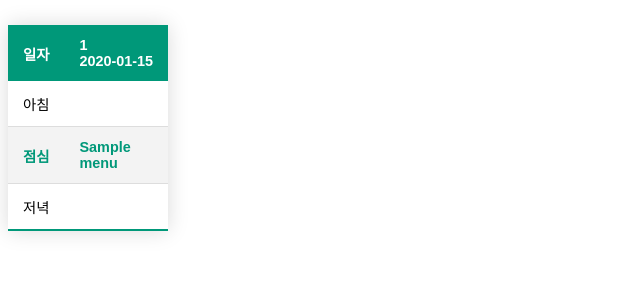
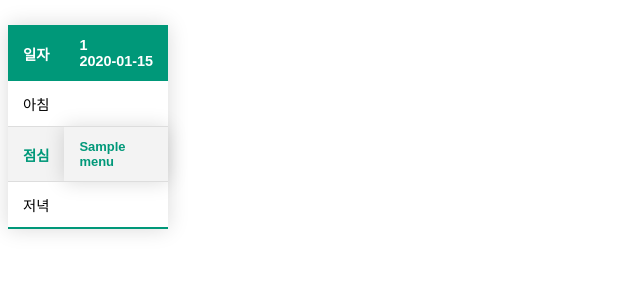
Before and after one commit to cs2jang/kartmarket, a Flask app: template templates/thisweek.html in a window 1280 px wide. Shown: the top 300 px of the page, without its empty margins (0-640 px from the left). Run offline with Flask 2, Linux system fonts and the light colour scheme; the template is opened without the code that fills it: most values are stand-ins (such as "Sample title", 1, 10 or a date in 2020).

Commit message:
added css

```diff
--- a/templates/layout.html
+++ b/templates/layout.html
@@ -1,7 +1,7 @@
 <html lang="en">
 <head>
     <meta charset="UTF-8">
-    <!-- <meta name="viewport" content="width=device-width, initial-scale=1.0"> -->
+    <meta name="viewport" content="width=device-width, initial-scale=1.0">
     <link href="{{url_for('static', filename = 'style.css')}}" rel="stylesheet">
     <title>KART</title>
 </head>
--- a/templates/thisweek.html
+++ b/templates/thisweek.html
@@ -17,7 +17,7 @@
       <tr class="active-row">
           <td>점심</td>
           {% for menu in menu_list %}
-          <td>
+          <td class="styled-table">
             {% for m in menu.split() %}
               {{m}}<br>
             {% endfor %}
```
